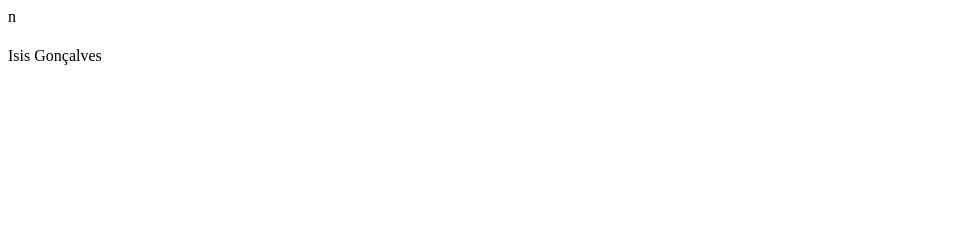
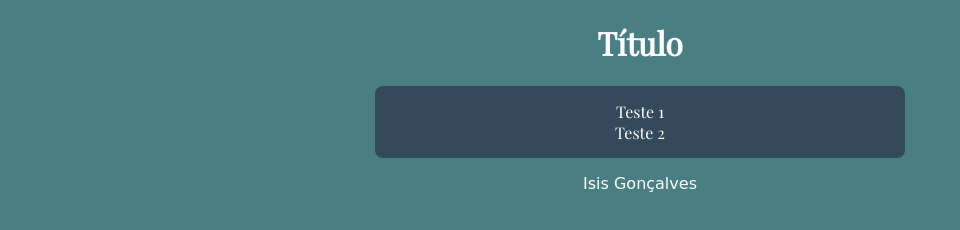
Before and after one commit to isisgoncalves/Hora_do_dia, a plain HTML site: page index.html in a window 1280 px wide. Shown: the whole page, without its empty margins (0-960 px from the left). Drawn offline with nearby package versions, Linux system fonts and the light colour scheme; a web font is replaced by a local one.

Commit message:
Configurando o css

```diff
--- a/index.html
+++ b/index.html
@@ -4,17 +4,25 @@
   <meta charset="UTF-8">
   <meta name="viewport" content="width=device-width, initial-scale=1.0">
   <title>Hora do dia</title>
-  <link rel="stylesheet" href="style.css">n
+
+  <link rel="preconnect" href="https://fonts.googleapis.com">
+  <link rel="preconnect" href="https://fonts.gstatic.com" crossorigin>
+  <link href="https://fonts.googleapis.com/css2?family=Borel&display=swap" rel="stylesheet">
+  <link href="https://fonts.googleapis.com/css2?family=Playfair+Display&display=swap" rel="stylesheet">
+
+  <link rel="stylesheet" href="style.css">
 </head>
 <body>
   <header>
-    <h1></h1>
+    <h1>Título</h1>
   </header>
   <section>
-    <div></div>
-    <div></div>
+    <div>Teste 1</div>
+    <div>Teste 2</div>
   </section>
   <footer>
-    <p>Isis Gonçalves</p></footer>
+    <p>Isis Gonçalves</p>
+  </footer>
+  <script src="script.js"></script>
 </body>
 </html>
--- a/style.css
+++ b/style.css
@@ -0,0 +1,19 @@
+body{
+  background: rgb(73, 127, 131);
+  font-family: 'Playfair Display', serif;
+  color: white;
+  text-align: center;
+}
+
+section{
+  background: rgb(52, 73, 92);
+  border-radius: 8px;
+  padding: 15px;
+  width: 500px;
+  margin: auto;
+
+ }
+
+footer{
+  font-family: 'Borel', cursive;
+ }
```
Also changed, not shown: script.js (added).
